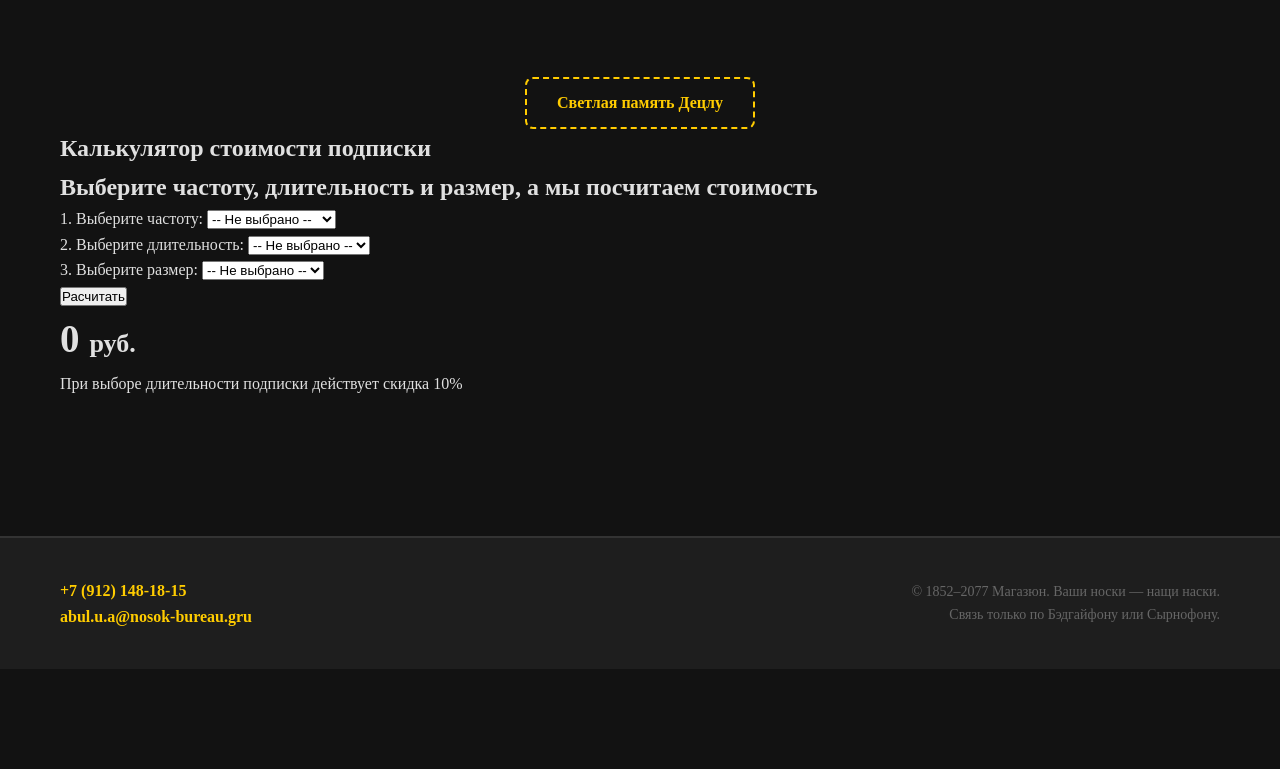
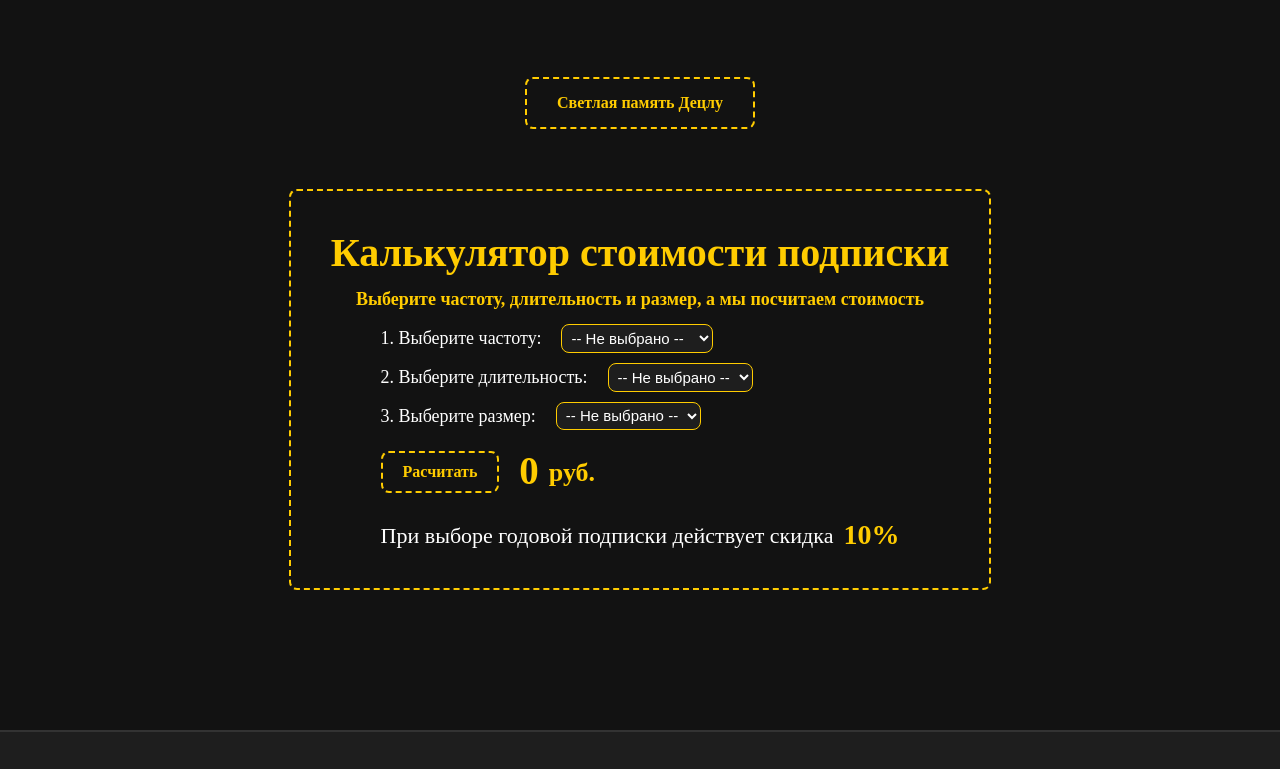
Before and after one commit to HustlerOne09/Stockings_subscribe, a plain HTML site: page index.html in a window 1280 px wide. Shown: the part 606-1375 px from the top of the page. Before the commit the page ends 1275 px from the top, so only its background shows below. Drawn offline with Linux system fonts and the light colour scheme.

Commit message:
css calculator

```diff
--- a/index.html
+++ b/index.html
@@ -54,7 +54,7 @@
         </div>
 
         <section class="calculator">
-            <div class="container">
+            <div class="calc-container">
                 <div class="calc-text">
                     <h1 class="calc-title">Калькулятор стоимости подписки</h1>
                     <h2 class="calc-desc">Выберите частоту, длительность и размер, а мы посчитаем стоимость</h2>
@@ -62,16 +62,16 @@
                 <div class="calc-choice">
                     <div class="field">
                         <label for="periodicity">1. Выберите частоту:</label>
-                        <select id="periodicity" class="calc-select">
-                            <option value="1">-- Не выбрано --</option>
+                        <select id="periodicity" class="calc-select" required>
+                            <option value="">-- Не выбрано --</option>
                             <option value="4">раз в месяц</option>
                             <option value="7">раз в два месяца</option>
                         </select>
                     </div>
                     <div class="field">
                         <label for="duration">2. Выберите длительность:</label>
-                        <select id="duration" class="calc-select">
-                            <option value="1">-- Не выбрано --</option>
+                        <select id="duration" class="calc-select" required>
+                            <option value="">-- Не выбрано --</option>
                             <option value="3">месяц</option>
                             <option value="5">полгода</option>
                             <option value="8">год</option>
@@ -79,8 +79,8 @@
                     </div>
                     <div class="field">
                         <label for="size">3. Выберите размер:</label>
-                        <select id="size" class="calc-select">
-                            <option value="1">-- Не выбрано --</option>
+                        <select id="size" class="calc-select" required>
+                            <option value="">-- Не выбрано --</option>
                             <option value="40">xs</option>
                             <option value="42">s</option>
                             <option value="44">m</option>
@@ -89,14 +89,14 @@
                         </select>
                     </div>
                     <div class="price-and-btn">
-                        <button class="btn" id="btn">Расчитать</button>
-                        <div style="display: flex; font-size: 26px; font-weight: bold; gap: 10px">
+                        <button class="calc-btn" id="btn">Расчитать</button>
+                        <div class="price">
                             <h2><span id="price">0</span></h2>
-                            <p style="margin-top: 15px;">руб.</p>
+                            <p>руб.</p>
                         </div>
                     </div>
                     <div class="sale">
-                        <span class="sale-text">При выборе длительности подписки действует скидка <span
+                        <span class="sale-text">При выборе годовой подписки действует скидка <span
                                 class="proz">10%</span></span>
                     </div>
                 </div>
--- a/style/style.css
+++ b/style/style.css
@@ -142,6 +142,117 @@ body {
     color: #000;
 }
 
+.calculator {
+    display: flex;
+    align-items: center;
+    justify-content: center;
+    padding-top: 60px;
+}
+
+.calc-container {
+    width: fit-content;
+    display: flex;
+    align-items: center;
+    flex-direction: column;
+    text-align: center;
+    justify-content: center;
+    gap: 10px;
+    padding: 30px 40px;
+    background: transparent;
+    border: 2px dashed var(--accent-color);
+    border-radius: 8px;
+}
+
+.calc-text {
+    color: var(--accent-color);
+}
+
+.calc-title {
+    font-size: 40px;
+    font-weight: 700;
+}
+
+.calc-desc {
+    font-size: 18px;
+}
+
+.calc-choice {
+    display: flex;
+    flex-direction: column;
+    align-items: flex-start;
+    gap: 10px;
+}
+
+.field {
+    display: flex;
+    gap: 20px;
+}
+
+.field label {
+    font-size: 18px;
+    color: white;
+}
+
+.calc-select {
+    border-radius: 8px;
+    font-size: 15px;
+    background-color: var(--card-bg);
+    color: white;
+    border: 1px solid var(--accent-color);
+    padding: 3px 5px;
+}
+
+.price-and-btn {
+    display: flex;
+    align-items: center;
+    gap: 20px;
+}
+
+.calc-btn {
+    background: transparent;
+    color: var(--accent-color);
+    border: 2px dashed var(--accent-color);
+    padding: 10px 20px;
+    font-size: 16px;
+    font-weight: 600;
+    cursor: pointer;
+    transition: all 0.3s ease;
+    font-family: inherit;
+    border-radius: 8px;
+}
+
+.calc-btn:hover {
+    background: var(--accent-color);
+    color: #000;
+}
+
+.price {
+    display: flex;
+    color: var(--accent-color);
+    font-weight: 700;
+    font-size: 26px;
+    font-weight: bold;
+    gap: 10px;
+}
+
+.price p{
+    margin-top: 12px;
+}
+
+.sale-text{
+    display: flex;
+    align-items: center;
+    color: white;
+    font-size: 22px;
+    gap: 10px;
+}
+
+.proz{
+    color: var(--accent-color);
+    font-size: 28px;
+    font-weight: 700;
+}
+
 /* Подвал */
 footer {
     background-color: var(--card-bg);
@@ -163,9 +274,7 @@ footer {
     font-weight: 600;
     color: var(--accent-color);
 }
-.calculator{
 
-}
 .footer-copy {
     font-size: 14px;
     color: #666;
@@ -173,10 +282,11 @@ footer {
 }
 
 @media (max-width: 720px) {
-    body{
+    body {
         font-size: 20px;
     }
-    .btn-contact{
+
+    .btn-contact {
         text-align: center;
         font-weight: 900;
         border-radius: 2px;
```
